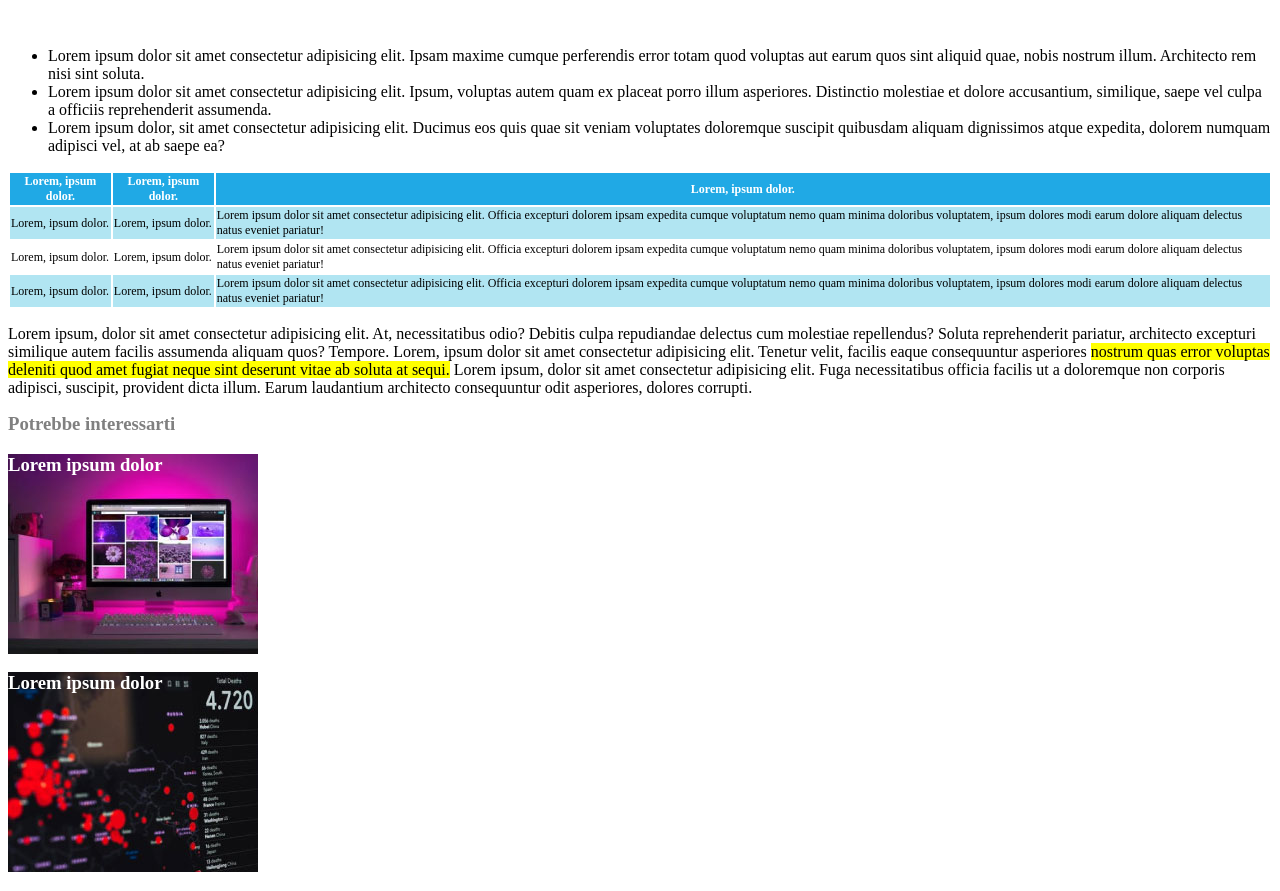
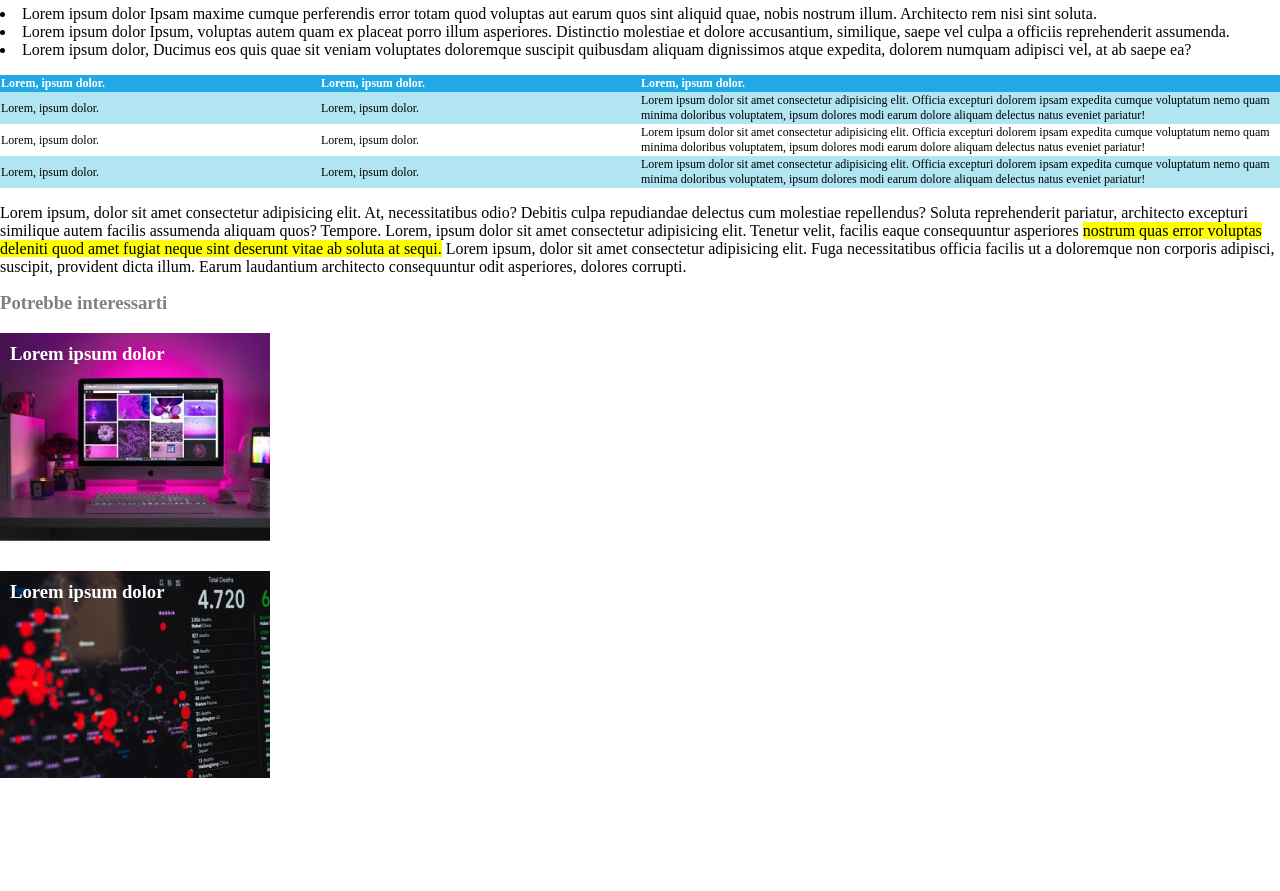
Before and after one commit to Rocca-Francesco/html-css-booleaner, a plain HTML site: page index.html in a window 1280 px wide. Shown: the part 753-1644 px from the top of the page. After the commit the page ends 1563 px from the top, so only its background shows below. Drawn offline with Linux system fonts and the light colour scheme.

Commit message:
piccole correzioni

```diff
--- a/css/style.css
+++ b/css/style.css
@@ -1,3 +1,10 @@
+/* generics */
+
+body {
+    margin: 0 auto;
+}
+
+
 header {
     height: 175px;
     background-color: #4895ed;
@@ -29,7 +36,19 @@ header {
     background-color: yellow;
 }
 
+a {
+    text-decoration: none;
+}
+
+ul {
+    padding: 0;
+    list-style-position: inside;
+}
 /* sistemo table */
+table {
+    text-align: left;
+    border-collapse: collapse;
+}
 
 th {
     background-color: rgb(32,169,229);
@@ -45,6 +64,10 @@ tr {
     width: 90px;
 }
 
+.w-50{
+    width: 50%;
+}
+
 /* immagini articoli extra */
 #monitor {
     height: 200px;
@@ -52,13 +75,14 @@ tr {
     color: white;
     background-image: url(../img/monitor.jpg);
     background-repeat: no-repeat;
-    text-align: justify;
+    padding: 10px;
 }
+
 #grafico {
     height: 200px;
     width: 250px;
     color: white;
     background-image: url(../img/graph.jpg);
     background-repeat: no-repeat;
-    text-align: justify;
+    padding: 10px;
 }
--- a/index.html
+++ b/index.html
@@ -8,7 +8,6 @@
 <body>
     <!-- header -->
     <header>
-
         <div id="logo">
             <img src="./img/logo.svg" alt="the booleaner">
         </div>
@@ -36,12 +35,11 @@
 
     <!-- testo articolo -->
     <p>Lorem ipsum dolor sit amet consectetur adipisicing elit. Minus voluptatum asperiores cupiditate in praesentium facilis architecto ex et, recusandae harum dolorem enim ducimus consequatur esse vero quidem quisquam quis maiores. Lorem, ipsum dolor sit amet consectetur adipisicing elit. Eius dicta sunt ratione, vitae ipsa nihil nisi quo fugit modi quod, magnam, <span class="evidenziatore">hic doloribus ducimus est assumenda dignissimos ad porro temporibus.</span> Lorem ipsum dolor, sit amet consectetur adipisicing elit. Labore cum quae natus iusto tempore. Suscipit unde hic, eius vel neque consectetur iusto illum dolorem doloribus voluptate fugiat deleniti mollitia id.</p>
-    <br>
 
     <ul>
-        <li>Lorem ipsum dolor sit amet consectetur adipisicing elit. Ipsam maxime cumque perferendis error totam quod voluptas aut earum quos sint aliquid quae, nobis nostrum illum. Architecto rem nisi sint soluta.</li>
-        <li>Lorem ipsum dolor sit amet consectetur adipisicing elit. Ipsum, voluptas autem quam ex placeat porro illum asperiores. Distinctio molestiae et dolore accusantium, similique, saepe vel culpa a officiis reprehenderit assumenda.</li>
-        <li>Lorem ipsum dolor, sit amet consectetur adipisicing elit. Ducimus eos quis quae sit veniam voluptates doloremque suscipit quibusdam aliquam dignissimos atque expedita, dolorem numquam adipisci vel, at ab saepe ea?</li>
+        <li>Lorem ipsum dolor  Ipsam maxime cumque perferendis error totam quod voluptas aut earum quos sint aliquid quae, nobis nostrum illum. Architecto rem nisi sint soluta.</li>
+        <li>Lorem ipsum dolor  Ipsum, voluptas autem quam ex placeat porro illum asperiores. Distinctio molestiae et dolore accusantium, similique, saepe vel culpa a officiis reprehenderit assumenda.</li>
+        <li>Lorem ipsum dolor,  Ducimus eos quis quae sit veniam voluptates doloremque suscipit quibusdam aliquam dignissimos atque expedita, dolorem numquam adipisci vel, at ab saepe ea?</li>
     </ul>
 
     <!-- tabella random -->
@@ -50,7 +48,7 @@
             <tr>
                 <th class="colonna-1">Lorem, ipsum dolor.</th>
                 <th class="colonna-2">Lorem, ipsum dolor.</th>
-                <th>Lorem, ipsum dolor.</th>
+                <th class="w-50">Lorem, ipsum dolor.</th>
             </tr>
         </thead>
         <tbody>
```
